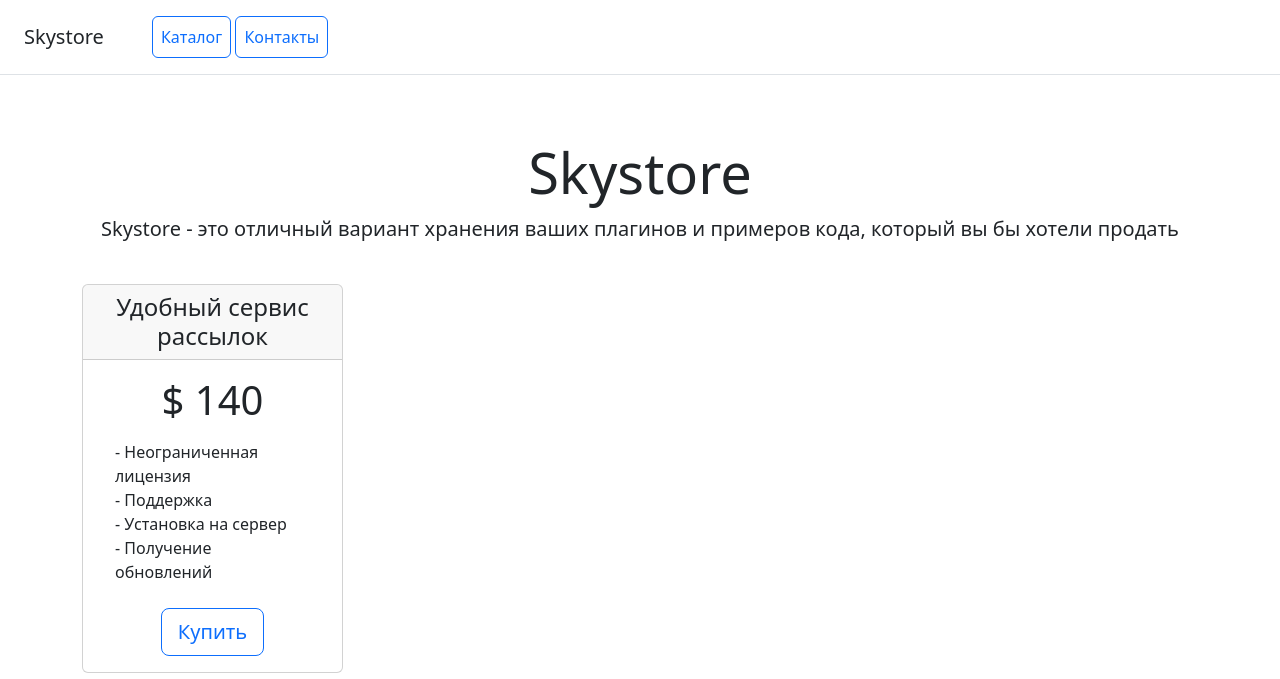
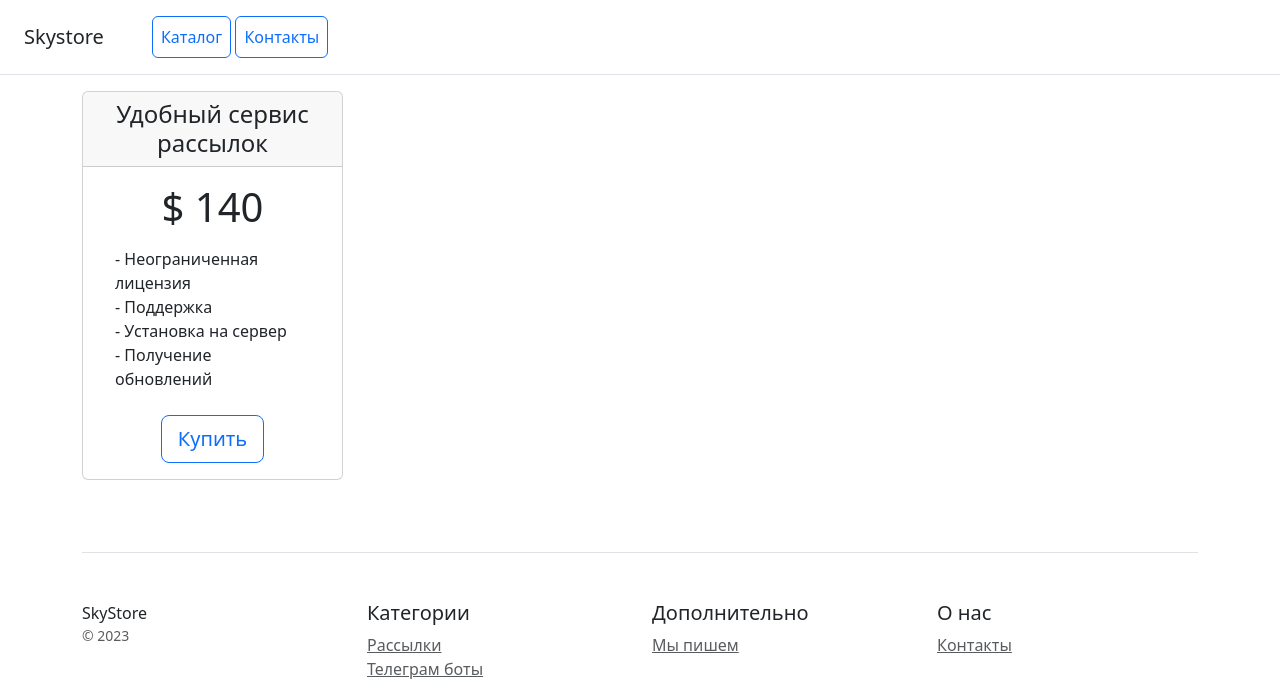
Before and after one commit to Mihanik995/web_homework2, a Django app: page / in a window 1280 px wide. Shown: the top 679 px of the page. Run offline with Django 5.2, Linux system fonts and the light colour scheme.

Commit message:
add base template

```diff
--- /dev/null
+++ b/catalog/templates/main/base.html
@@ -0,0 +1,56 @@
+<!doctype html>
+<html lang="en">
+<head>
+    <meta charset="utf-8">
+    <meta name="viewport" content="width=device-width, initial-scale=1">
+    <title>Skystore</title>
+    <link href="https://cdn.jsdelivr.net/npm/bootstrap@5.3.2/dist/css/bootstrap.min.css" rel="stylesheet" integrity="sha384-T3c6CoIi6uLrA9TneNEoa7RxnatzjcDSCmG1MXxSR1GAsXEV/Dwwykc2MPK8M2HN" crossorigin="anonymous">
+</head>
+<body>
+<div class="d-flex flex-column flex-md-row align-items-center p-3 px-md-4 mb-3 bg-white border-bottom box-shadow">
+    <h5 class="my-0 mr-md-auto font-weight-normal">Skystore</h5>
+    <nav class="ms-5">
+        <a class="p-2 btn btn-outline-primary" href="/">Каталог</a>
+        <a class="p-2 btn btn-outline-primary" href="/contacts/">Контакты</a>
+    </nav>
+</div>
+
+{% block content %}
+
+{% endblock %}
+
+    <footer class="pt-4 my-md-5 pt-md-5 border-top">
+        <div class="row">
+            <div class="col-12 col-md">
+                SkyStore
+                <small class="d-block mb-3 text-muted">&copy; 2023</small>
+            </div>
+            <div class="col-6 col-md">
+                <h5>Категории</h5>
+                <ul class="list-unstyled text-small">
+                    <li><a class="text-muted" href="#">Рассылки</a></li>
+                    <li><a class="text-muted" href="#">Телеграм боты</a></li>
+                    <li><a class="text-muted" href="#">Полезные утилиты</a></li>
+                    <li><a class="text-muted" href="#">Веб-приложения</a></li>
+                    <li><a class="text-muted" href="#">Микросервисы</a></li>
+                </ul>
+            </div>
+            <div class="col-6 col-md">
+                <h5>Дополнительно</h5>
+                <ul class="list-unstyled text-small">
+                    <li><a class="text-muted" href="#">Мы пишем</a></li>
+                </ul>
+            </div>
+            <div class="col-6 col-md">
+                <h5>О нас</h5>
+                <ul class="list-unstyled text-small">
+                    <li><a class="text-muted" href="/contacts/">Контакты</a></li>
+                </ul>
+            </div>
+        </div>
+    </footer>
+</div>
+
+<script src="https://cdn.jsdelivr.net/npm/bootstrap@5.3.2/dist/js/bootstrap.bundle.min.js" integrity="sha384-C6RzsynM9kWDrMNeT87bh95OGNyZPhcTNXj1NW7RuBCsyN/o0jlpcV8Qyq46cDfL" crossorigin="anonymous"></script>
+</body>
+</html>
--- a/catalog/templates/main/home.html
+++ b/catalog/templates/main/home.html
@@ -1,25 +1,6 @@
-<!doctype html>
-<html lang="en">
-<head>
-    <meta charset="utf-8">
-    <meta name="viewport" content="width=device-width, initial-scale=1">
-    <title>Skystore</title>
-    <link href="https://cdn.jsdelivr.net/npm/bootstrap@5.3.2/dist/css/bootstrap.min.css" rel="stylesheet" integrity="sha384-T3c6CoIi6uLrA9TneNEoa7RxnatzjcDSCmG1MXxSR1GAsXEV/Dwwykc2MPK8M2HN" crossorigin="anonymous">
-</head>
-<body>
-<div class="d-flex flex-column flex-md-row align-items-center p-3 px-md-4 mb-3 bg-white border-bottom box-shadow">
-    <h5 class="my-0 mr-md-auto font-weight-normal">Skystore</h5>
-    <nav class="ms-5">
-        <a class="p-2 btn btn-outline-primary" href="/">Каталог</a>
-        <a class="p-2 btn btn-outline-primary" href="/contacts/">Контакты</a>
-    </nav>
-</div>
+{% extends 'main/base.html' %}
 
-<div class="pricing-header px-3 py-3 pt-md-5 pb-md-4 mx-auto text-center">
-    <h1 class="display-4">Skystore</h1>
-    <p class="lead">Skystore - это отличный вариант хранения ваших плагинов и примеров кода, который вы бы хотели
-        продать</p>
-</div>
+{% block content %}
 
 <div class="container">
     <div class="row text-center">
@@ -42,38 +23,4 @@
         </div>
     </div>
 
-    <footer class="pt-4 my-md-5 pt-md-5 border-top">
-        <div class="row">
-            <div class="col-12 col-md">
-                SkyStore
-                <small class="d-block mb-3 text-muted">&copy; 2023</small>
-            </div>
-            <div class="col-6 col-md">
-                <h5>Категории</h5>
-                <ul class="list-unstyled text-small">
-                    <li><a class="text-muted" href="#">Рассылки</a></li>
-                    <li><a class="text-muted" href="#">Телеграм боты</a></li>
-                    <li><a class="text-muted" href="#">Полезные утилиты</a></li>
-                    <li><a class="text-muted" href="#">Веб-приложения</a></li>
-                    <li><a class="text-muted" href="#">Микросервисы</a></li>
-                </ul>
-            </div>
-            <div class="col-6 col-md">
-                <h5>Дополнительно</h5>
-                <ul class="list-unstyled text-small">
-                    <li><a class="text-muted" href="#">Мы пишем</a></li>
-                </ul>
-            </div>
-            <div class="col-6 col-md">
-                <h5>О нас</h5>
-                <ul class="list-unstyled text-small">
-                    <li><a class="text-muted" href="/contacts/">Контакты</a></li>
-                </ul>
-            </div>
-        </div>
-    </footer>
-</div>
-
-<script src="https://cdn.jsdelivr.net/npm/bootstrap@5.3.2/dist/js/bootstrap.bundle.min.js" integrity="sha384-C6RzsynM9kWDrMNeT87bh95OGNyZPhcTNXj1NW7RuBCsyN/o0jlpcV8Qyq46cDfL" crossorigin="anonymous"></script>
-</body>
-</html>
+{% endblock %}
```
Also changed, not shown: catalog/templates/main/contacts.html (+9 -54 lines).
